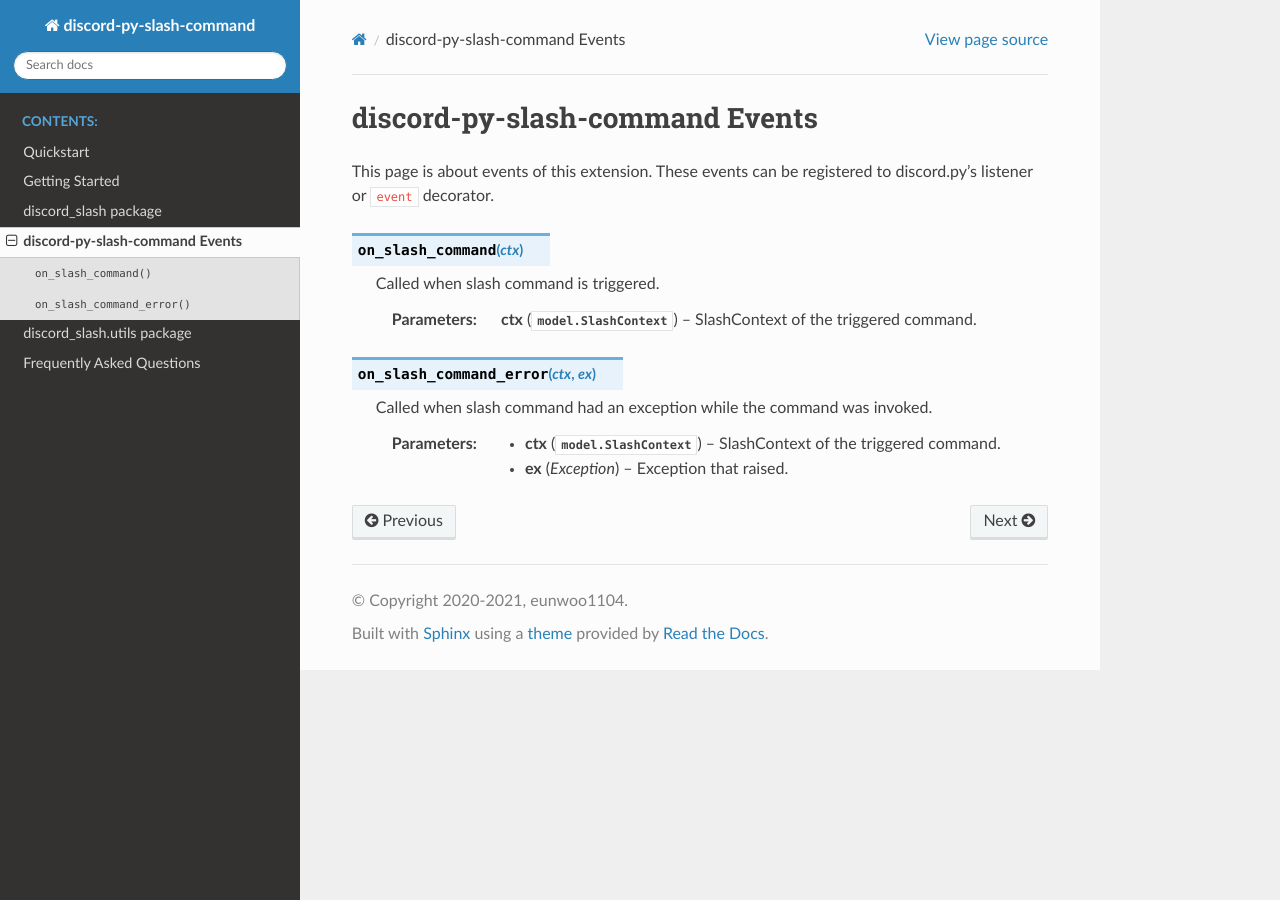
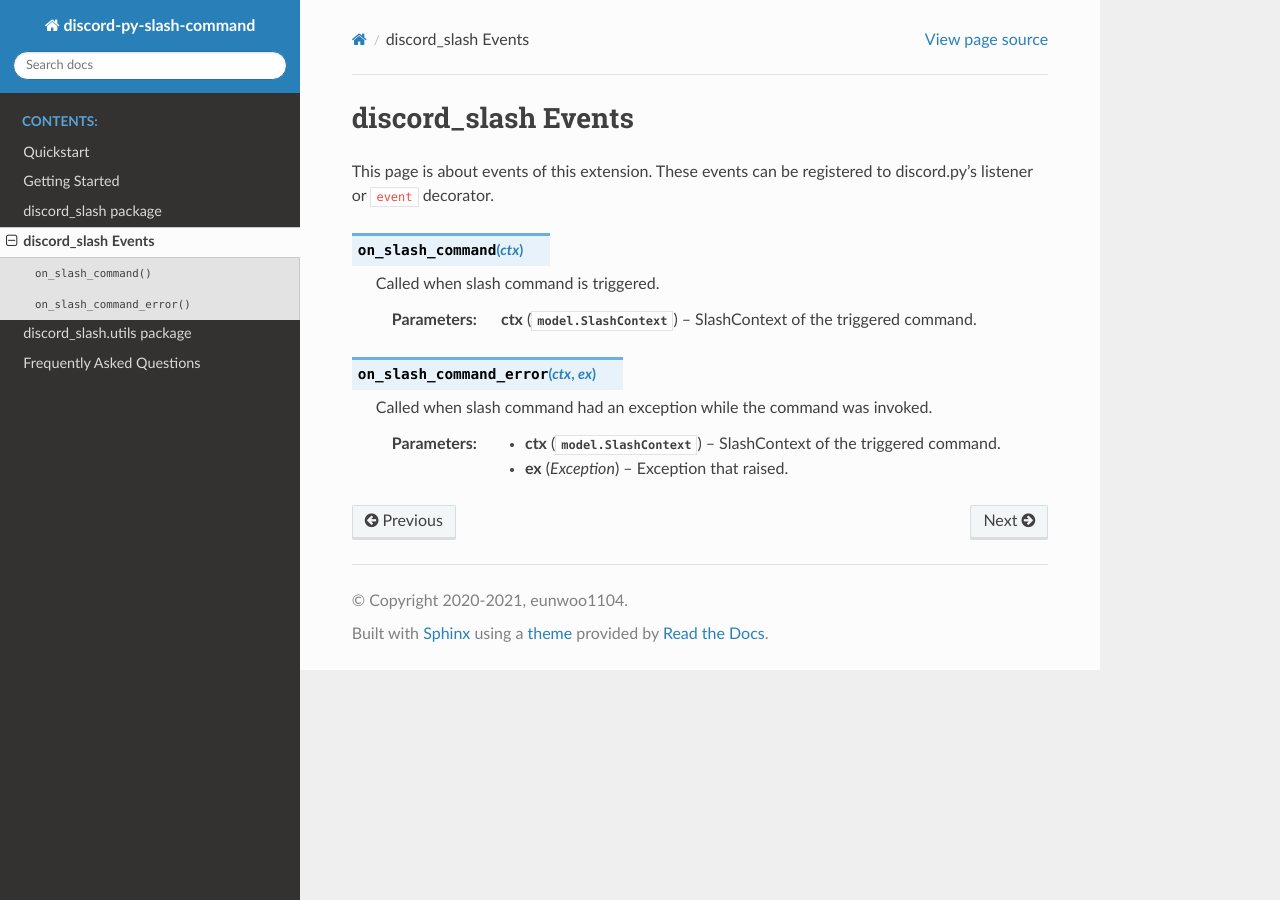
Before and after one commit to interactions-py/interactions.py, a Sphinx documentation site: the page built from docs/events.rst, in a window 1280 px wide. Built offline with Sphinx 7.4.7 and the Read the Docs theme 2.0.0, drawn with Linux system fonts in a browser that asks for light colours.

Commit message:
Updated docs

```diff
--- a/docs/discord_slash.rst
+++ b/docs/discord_slash.rst
@@ -9,6 +9,7 @@ Submodules
 
    discord_slash.client
    discord_slash.cog_ext
+   discord_slash.context
    discord_slash.error
    discord_slash.http
    discord_slash.model
--- a/docs/events.rst
+++ b/docs/events.rst
@@ -1,4 +1,4 @@
-discord-py-slash-command Events
+discord_slash Events
 ================================
 This page is about events of this extension.
 These events can be registered to discord.py's listener or
```
Also changed, not shown: docs/discord_slash.context.rst (added, +7 -0 lines).
